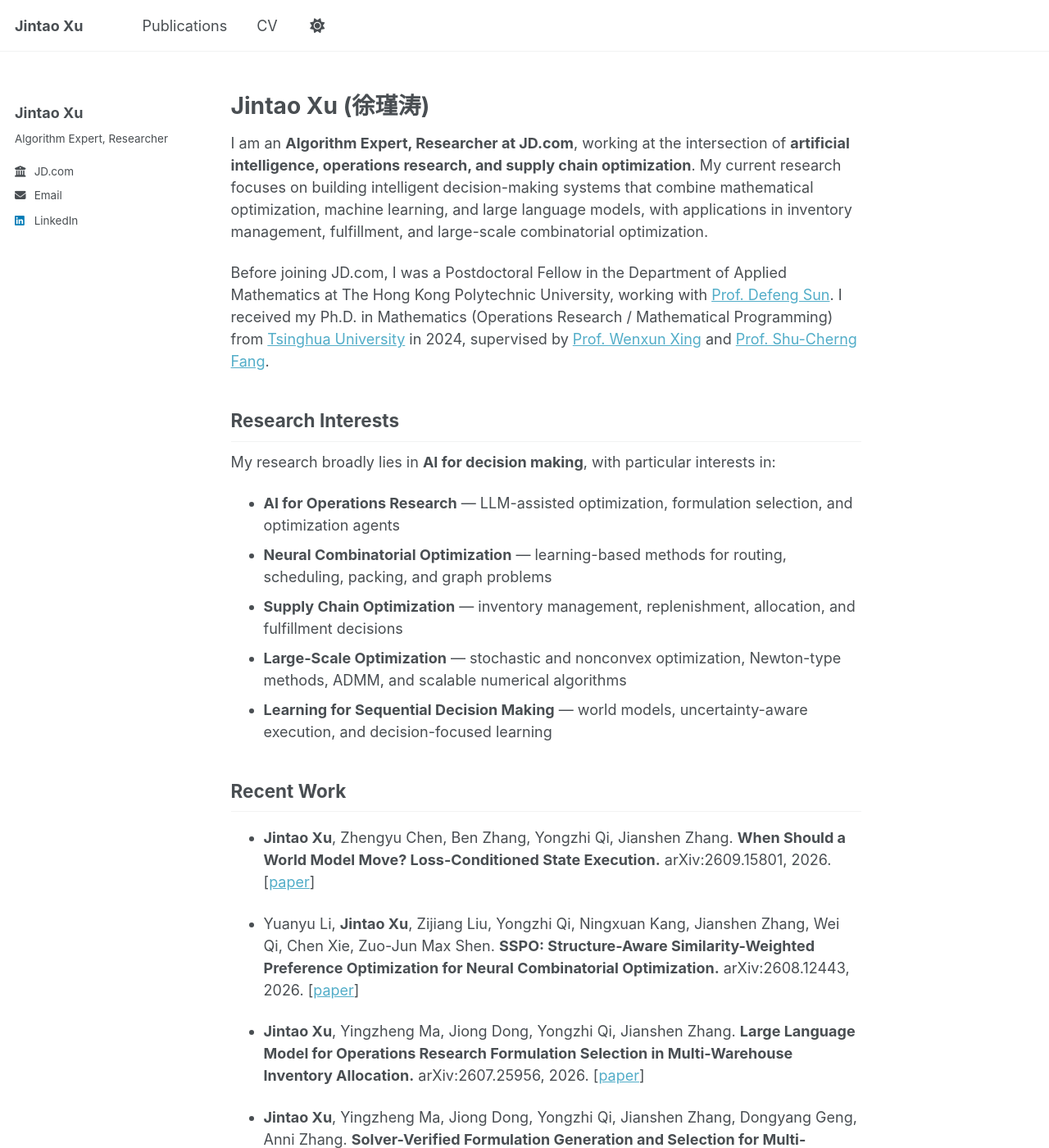
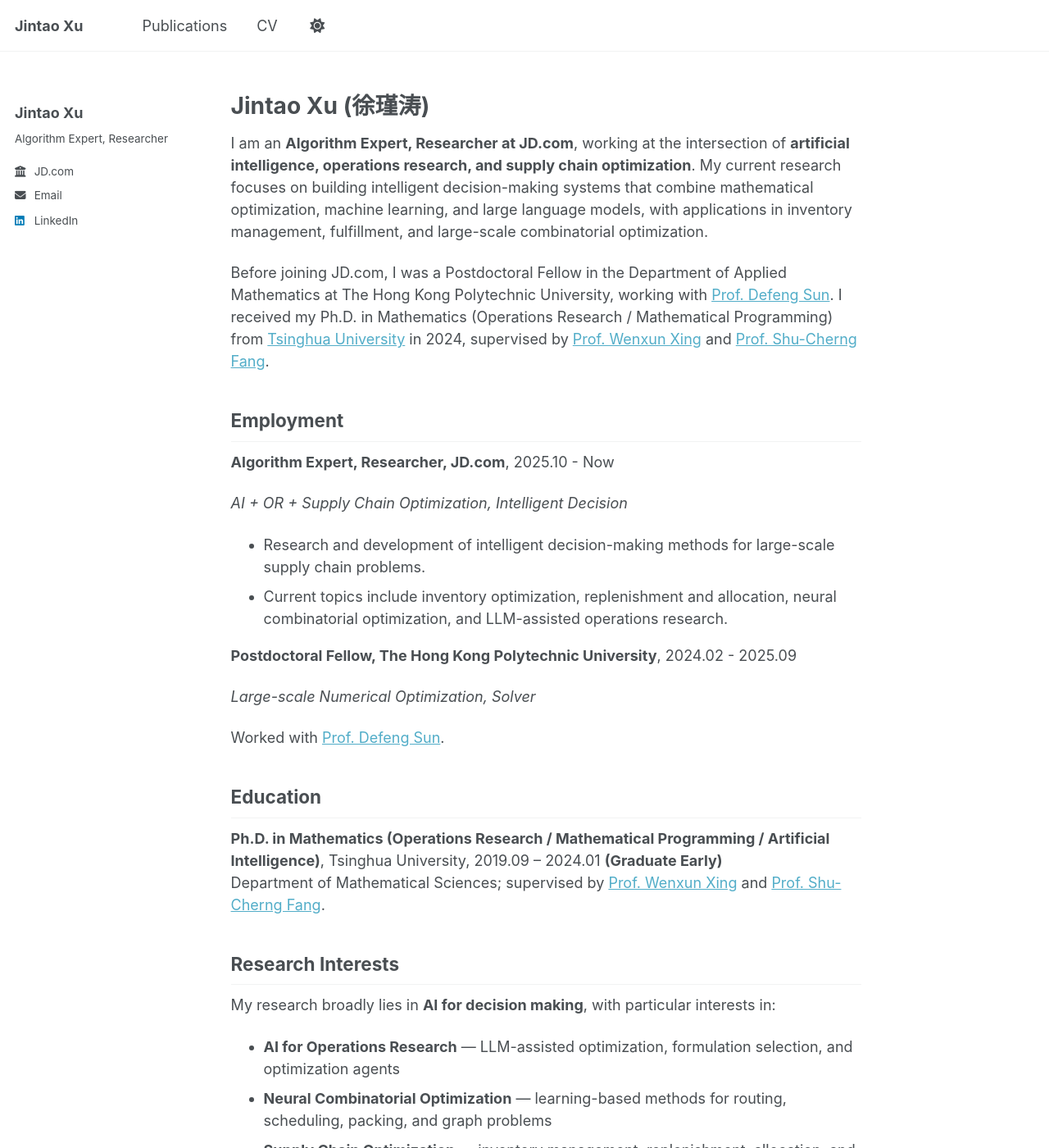
Before and after one commit to JintaoXuMath/JintaoXuMath.github.io, a Jekyll site: the page built from _pages/about.md, in a window 1280 px wide and 1400 px high. Shown: the whole window at 82% size. Built offline with Jekyll 4.4.1, drawn with Linux system fonts in a browser that asks for light colours.

Commit message:
Update about page with employment and education details
Added employment and education sections detailing current and previous positions along with research interests.

```diff
--- a/_pages/about.md
+++ b/_pages/about.md
@@ -12,6 +12,27 @@ redirect_from:
 I am an **Algorithm Expert, Researcher at JD.com**, working at the intersection of **artificial intelligence, operations research, and supply chain optimization**. My current research focuses on building intelligent decision-making systems that combine mathematical optimization, machine learning, and large language models, with applications in inventory management, fulfillment, and large-scale combinatorial optimization.
 
 Before joining JD.com, I was a Postdoctoral Fellow in the Department of Applied Mathematics at The Hong Kong Polytechnic University, working with [Prof. Defeng Sun](https://www.polyu.edu.hk/ama/profile/dfsun/). I received my Ph.D. in Mathematics (Operations Research / Mathematical Programming) from [Tsinghua University](https://www.tsinghua.edu.cn/) in 2024, supervised by [Prof. Wenxun Xing](https://www.genealogy.math.ndsu.nodak.edu/id.php?id=182440) and [Prof. Shu-Cherng Fang](https://ise.ncsu.edu/people/fang/).
+
+## Employment
+
+**Algorithm Expert, Researcher, JD.com**, 2025.10 - Now
+
+*AI + OR + Supply Chain Optimization, Intelligent Decision*
+
+- Research and development of intelligent decision-making methods for large-scale supply chain problems.
+- Current topics include inventory optimization, replenishment and allocation, neural combinatorial optimization, and LLM-assisted operations research.
+
+**Postdoctoral Fellow, The Hong Kong Polytechnic University**, 2024.02 - 2025.09
+
+*Large-scale Numerical Optimization, Solver*
+
+Worked with [Prof. Defeng Sun](https://www.polyu.edu.hk/ama/profile/dfsun/).
+
+## Education
+
+**Ph.D. in Mathematics (Operations Research / Mathematical Programming / Artificial Intelligence)**, Tsinghua University, 2019.09 – 2024.01 **(Graduate Early)**
+Department of Mathematical Sciences; supervised by [Prof. Wenxun Xing](https://www.genealogy.math.ndsu.nodak.edu/id.php?id=182440) and [Prof. Shu-Cherng Fang](https://ise.ncsu.edu/people/fang/).
+
 
 ## Research Interests
 
```
